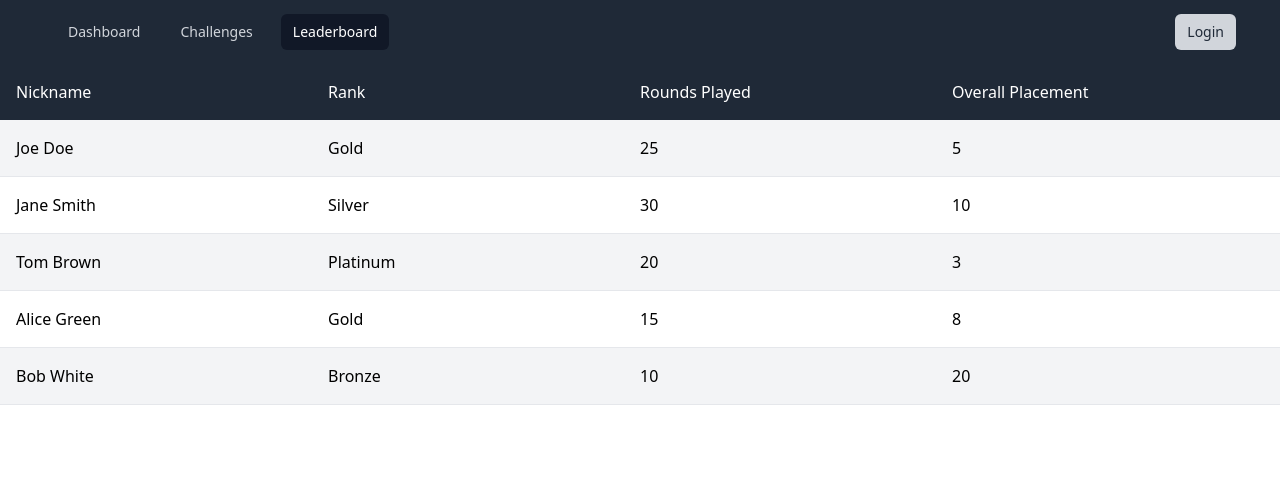
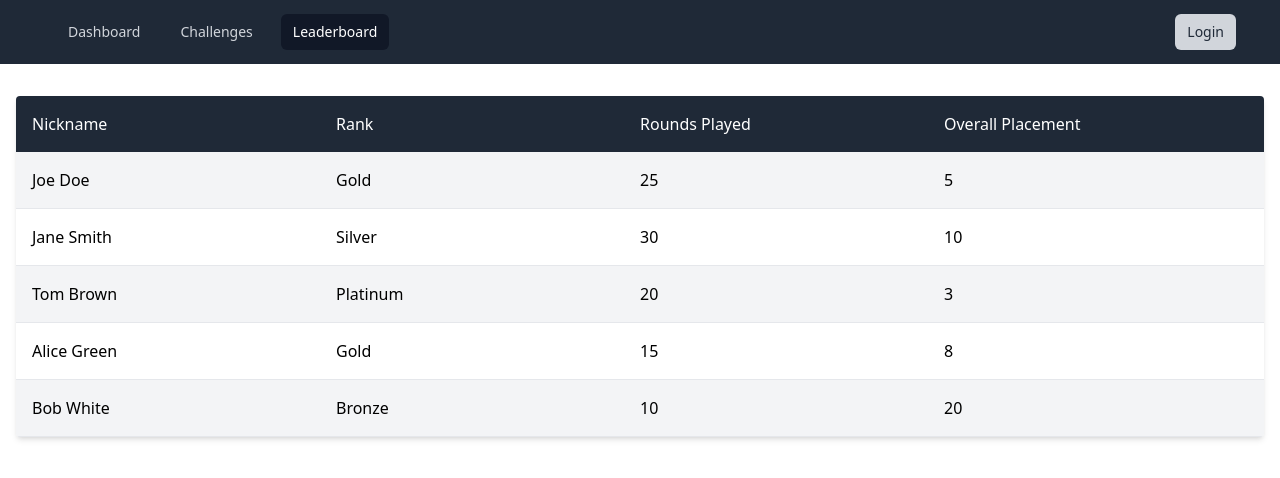
Before and after one commit to Fantasy-Academy/fantasy-academy, a Next.js app in the folder frontend/: page /leaderboard in a window 1280 px wide. Shown: the top 478 px of the page. Built offline with nearby package versions, Linux system fonts and the light colour scheme.

Commit message:
frontend: added padding to leaderboard

```diff
--- a/frontend/app/leaderboard/page.tsx
+++ b/frontend/app/leaderboard/page.tsx
@@ -11,9 +11,10 @@ const mockUsers = [
 
 const UserTable: React.FC = () => {
     return (
-        <div className="overflow-x-auto">
-            <div className="min-w-full bg-white  shadow-md">
-                <div className="flex justify-between p-4 bg-gray-800 text-white ">
+        <div className="px-4 py-8">
+            <div className="overflow-x-auto bg-white shadow-md rounded">
+                <div className="min-w-full">
+                    <div className="flex justify-between p-4 bg-gray-800 text-white">
                         <div className="flex-1 text-left">Nickname</div>
                         <div className="flex-1 text-left">Rank</div>
                         <div className="flex-1 text-left">Rounds Played</div>
@@ -32,6 +33,7 @@ const UserTable: React.FC = () => {
                     ))}
                 </div>
             </div>
+        </div>
     );
 };
 
```
Lines whose indentation alone changed are shown as unchanged.
